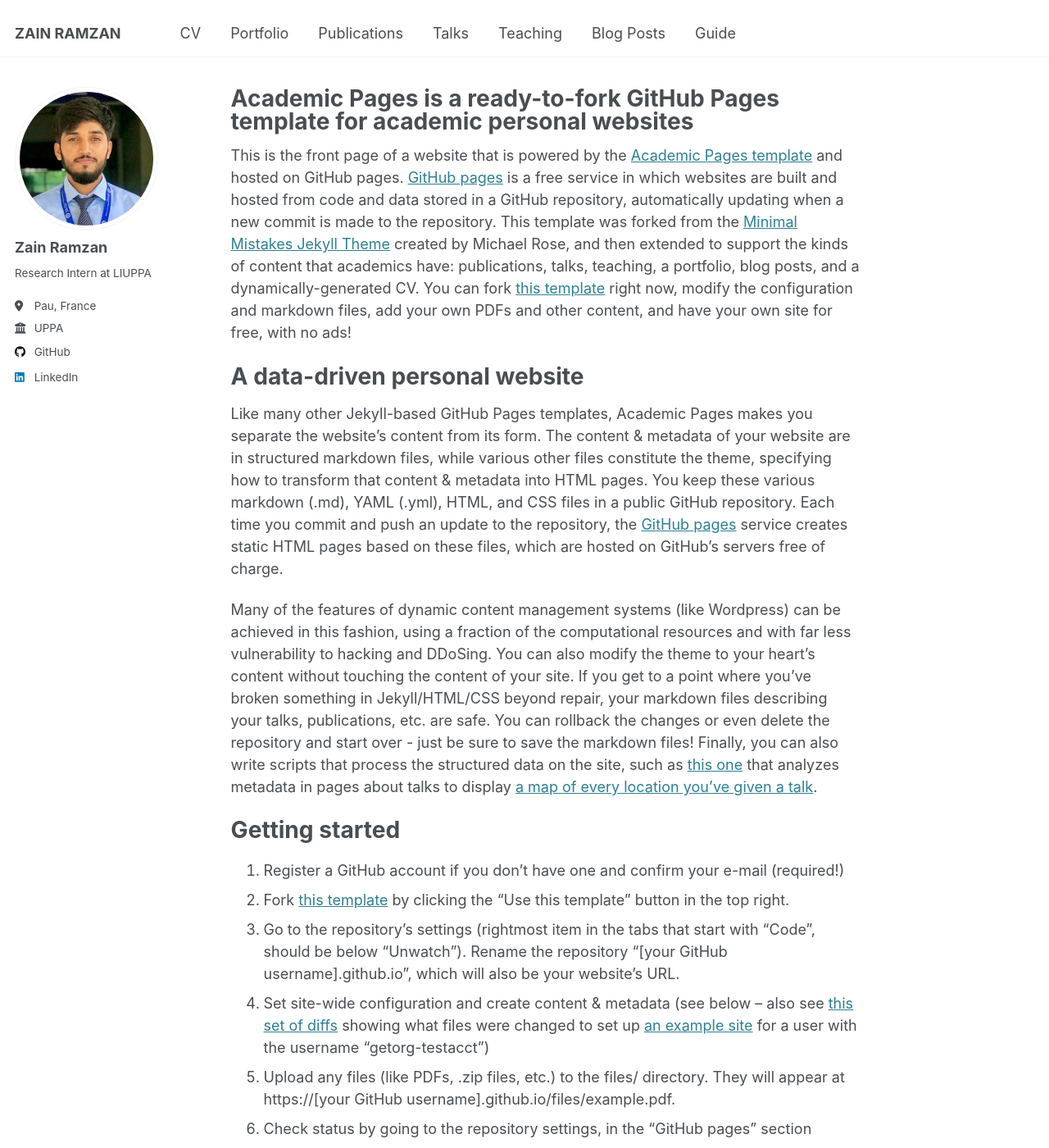
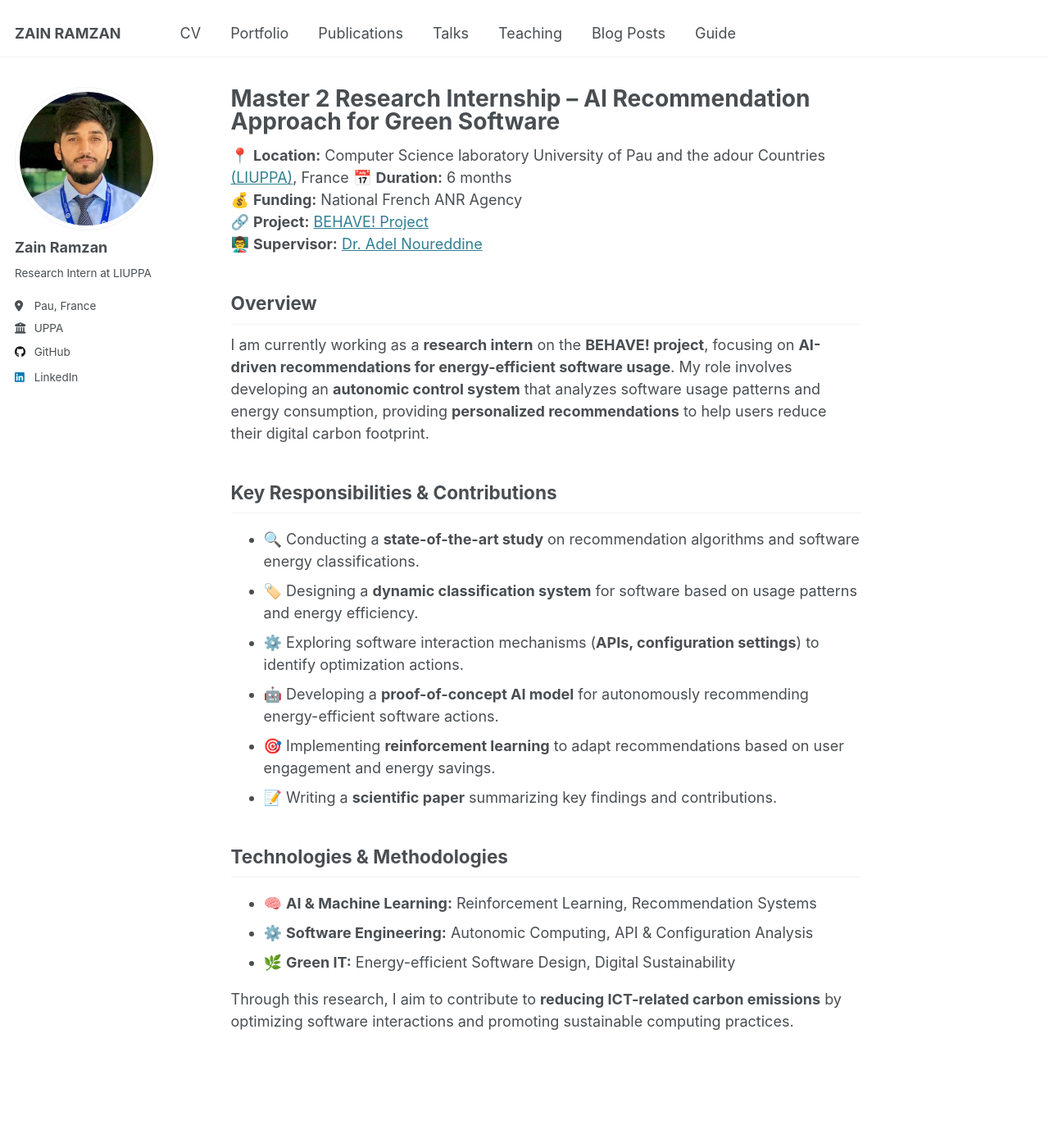
Before and after one commit to zain-ramzan/zain-ramzan.github.io, a Jekyll site: the page built from _pages/about.md, in a window 1280 px wide and 1400 px high. Shown: the whole window at 82% size. Built offline with Jekyll 4.4.1, drawn with Linux system fonts in a browser that asks for light colours; some of the changed text lies outside the part shown.

Commit message:
Update about.md

```diff
--- a/_pages/about.md
+++ b/_pages/about.md
@@ -1,49 +1,32 @@
 ---
 permalink: /
-title: "Academic Pages is a ready-to-fork GitHub Pages template for academic personal websites"
+title: "Master 2 Research Internship – AI Recommendation Approach for Green Software"
 author_profile: true
 redirect_from:
   - /about/
   - /about.html
 ---
 
-This is the front page of a website that is powered by the [Academic Pages template](https://github.com/academicpages/academicpages.github.io) and hosted on GitHub pages. [GitHub pages](https://pages.github.com) is a free service in which websites are built and hosted from code and data stored in a GitHub repository, automatically updating when a new commit is made to the repository. This template was forked from the [Minimal Mistakes Jekyll Theme](https://mmistakes.github.io/minimal-mistakes/) created by Michael Rose, and then extended to support the kinds of content that academics have: publications, talks, teaching, a portfolio, blog posts, and a dynamically-generated CV. You can fork [this template](https://github.com/academicpages/academicpages.github.io) right now, modify the configuration and markdown files, add your own PDFs and other content, and have your own site for free, with no ads!
+📍 **Location:** Computer Science laboratory University of Pau and the adour Countries [(LIUPPA)](https://liuppa.univ-pau.fr/), France
+📅 **Duration:** 6 months
+💰 **Funding:** National French ANR Agency
+🔗 **Project:** [BEHAVE! Project](https://www.noureddine.org/research/behave)
+👨‍🏫 **Supervisor:** [Dr. Adel Noureddine](https://noureddine.org)
 
-A data-driven personal website
-======
-Like many other Jekyll-based GitHub Pages templates, Academic Pages makes you separate the website's content from its form. The content & metadata of your website are in structured markdown files, while various other files constitute the theme, specifying how to transform that content & metadata into HTML pages. You keep these various markdown (.md), YAML (.yml), HTML, and CSS files in a public GitHub repository. Each time you commit and push an update to the repository, the [GitHub pages](https://pages.github.com/) service creates static HTML pages based on these files, which are hosted on GitHub's servers free of charge.
+## Overview
+I am currently working as a **research intern** on the **BEHAVE! project**, focusing on **AI-driven recommendations for energy-efficient software usage**. My role involves developing an **autonomic control system** that analyzes software usage patterns and energy consumption, providing **personalized recommendations** to help users reduce their digital carbon footprint.
 
-Many of the features of dynamic content management systems (like Wordpress) can be achieved in this fashion, using a fraction of the computational resources and with far less vulnerability to hacking and DDoSing. You can also modify the theme to your heart's content without touching the content of your site. If you get to a point where you've broken something in Jekyll/HTML/CSS beyond repair, your markdown files describing your talks, publications, etc. are safe. You can rollback the changes or even delete the repository and start over - just be sure to save the markdown files! Finally, you can also write scripts that process the structured data on the site, such as [this one](https://github.com/academicpages/academicpages.github.io/blob/master/talkmap.ipynb) that analyzes metadata in pages about talks to display [a map of every location you've given a talk](https://academicpages.github.io/talkmap.html).
+## Key Responsibilities & Contributions
+- 🔍 Conducting a **state-of-the-art study** on recommendation algorithms and software energy classifications.
+- 🏷️ Designing a **dynamic classification system** for software based on usage patterns and energy efficiency.
+- ⚙️ Exploring software interaction mechanisms (**APIs, configuration settings**) to identify optimization actions.
+- 🤖 Developing a **proof-of-concept AI model** for autonomously recommending energy-efficient software actions.
+- 🎯 Implementing **reinforcement learning** to adapt recommendations based on user engagement and energy savings.
+- 📝 Writing a **scientific paper** summarizing key findings and contributions.
 
-Getting started
-======
-1. Register a GitHub account if you don't have one and confirm your e-mail (required!)
-1. Fork [this template](https://github.com/academicpages/academicpages.github.io) by clicking the "Use this template" button in the top right.
-1. Go to the repository's settings (rightmost item in the tabs that start with "Code", should be below "Unwatch"). Rename the repository "[your GitHub username].github.io", which will also be your website's URL.
-1. Set site-wide configuration and create content & metadata (see below -- also see [this set of diffs](http://archive.is/3TPas) showing what files were changed to set up [an example site](https://getorg-testacct.github.io) for a user with the username "getorg-testacct")
-1. Upload any files (like PDFs, .zip files, etc.) to the files/ directory. They will appear at https://[your GitHub username].github.io/files/example.pdf.
-1. Check status by going to the repository settings, in the "GitHub pages" section
+## Technologies & Methodologies
+- 🧠 **AI & Machine Learning:** Reinforcement Learning, Recommendation Systems
+- ⚙️ **Software Engineering:** Autonomic Computing, API & Configuration Analysis
+- 🌿 **Green IT:** Energy-efficient Software Design, Digital Sustainability
 
-Site-wide configuration
-------
-The main configuration file for the site is in the base directory in [_config.yml](https://github.com/academicpages/academicpages.github.io/blob/master/_config.yml), which defines the content in the sidebars and other site-wide features. You will need to replace the default variables with ones about yourself and your site's github repository. The configuration file for the top menu is in [_data/navigation.yml](https://github.com/academicpages/academicpages.github.io/blob/master/_data/navigation.yml). For example, if you don't have a portfolio or blog posts, you can remove those items from that navigation.yml file to remove them from the header.
-
-Create content & metadata
-------
-For site content, there is one markdown file for each type of content, which are stored in directories like _publications, _talks, _posts, _teaching, or _pages. For example, each talk is a markdown file in the [_talks directory](https://github.com/academicpages/academicpages.github.io/tree/master/_talks). At the top of each markdown file is structured data in YAML about the talk, which the theme will parse to do lots of cool stuff. The same structured data about a talk is used to generate the list of talks on the [Talks page](https://academicpages.github.io/talks), each [individual page](https://academicpages.github.io/talks/2012-03-01-talk-1) for specific talks, the talks section for the [CV page](https://academicpages.github.io/cv), and the [map of places you've given a talk](https://academicpages.github.io/talkmap.html) (if you run this [python file](https://github.com/academicpages/academicpages.github.io/blob/master/talkmap.py) or [Jupyter notebook](https://github.com/academicpages/academicpages.github.io/blob/master/talkmap.ipynb), which creates the HTML for the map based on the contents of the _talks directory).
-
-**Markdown generator**
-
-The repository includes [a set of Jupyter notebooks](https://github.com/academicpages/academicpages.github.io/tree/master/markdown_generator
-) that converts a CSV containing structured data about talks or presentations into individual markdown files that will be properly formatted for the Academic Pages template. The sample CSVs in that directory are the ones I used to create my own personal website at stuartgeiger.com. My usual workflow is that I keep a spreadsheet of my publications and talks, then run the code in these notebooks to generate the markdown files, then commit and push them to the GitHub repository.
-
-How to edit your site's GitHub repository
-------
-Many people use a git client to create files on their local computer and then push them to GitHub's servers. If you are not familiar with git, you can directly edit these configuration and markdown files directly in the github.com interface. Navigate to a file (like [this one](https://github.com/academicpages/academicpages.github.io/blob/master/_talks/2012-03-01-talk-1.md) and click the pencil icon in the top right of the content preview (to the right of the "Raw | Blame | History" buttons). You can delete a file by clicking the trashcan icon to the right of the pencil icon. You can also create new files or upload files by navigating to a directory and clicking the "Create new file" or "Upload files" buttons.
-
-Example: editing a markdown file for a talk
-![Editing a markdown file for a talk](/images/editing-talk.png)
-
-For more info
-------
-More info about configuring Academic Pages can be found in [the guide](https://academicpages.github.io/markdown/), the [growing wiki](https://github.com/academicpages/academicpages.github.io/wiki), and you can always [ask a question on GitHub](https://github.com/academicpages/academicpages.github.io/discussions). The [guides for the Minimal Mistakes theme](https://mmistakes.github.io/minimal-mistakes/docs/configuration/) (which this theme was forked from) might also be helpful.
+Through this research, I aim to contribute to **reducing ICT-related carbon emissions** by optimizing software interactions and promoting sustainable computing practices.
```
